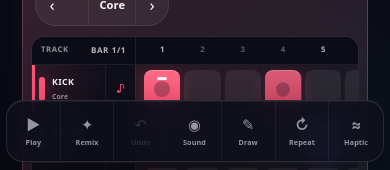
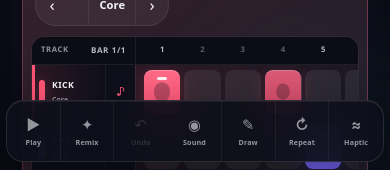
Before and after one commit to thiepn/synth, a React (Vite) app: page / in a window 390 px wide. Shown: the part 674-844 px from the top of the page. Built offline with nearby package versions, Linux system fonts and the light colour scheme.

Commit message:
Restore mobile sequencer touch targets

```diff
--- a/src/playground.css
+++ b/src/playground.css
@@ -3437,7 +3437,7 @@
   }
 
   .playground-steps--lane .playground-step {
-    min-height: 38px;
+    min-height: 44px;
     aspect-ratio: auto;
     border-radius: 8px;
   }
```
